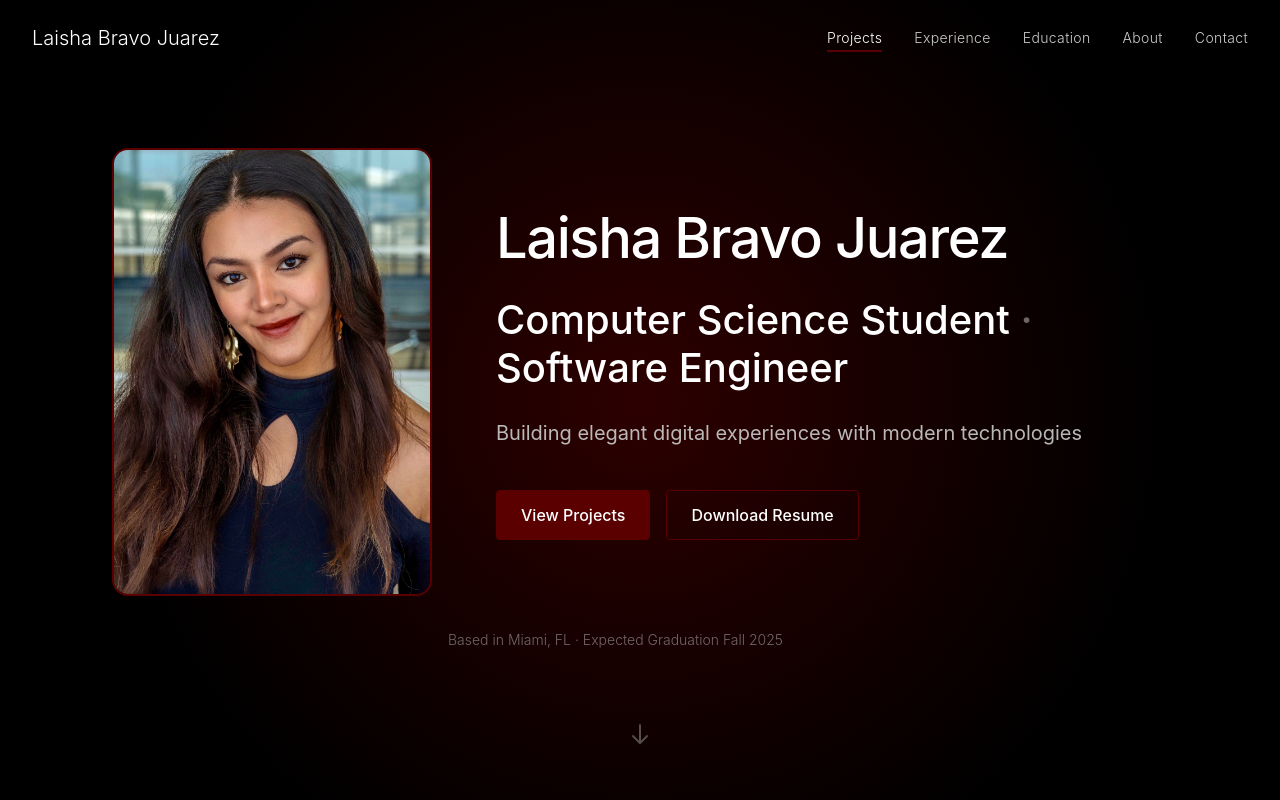
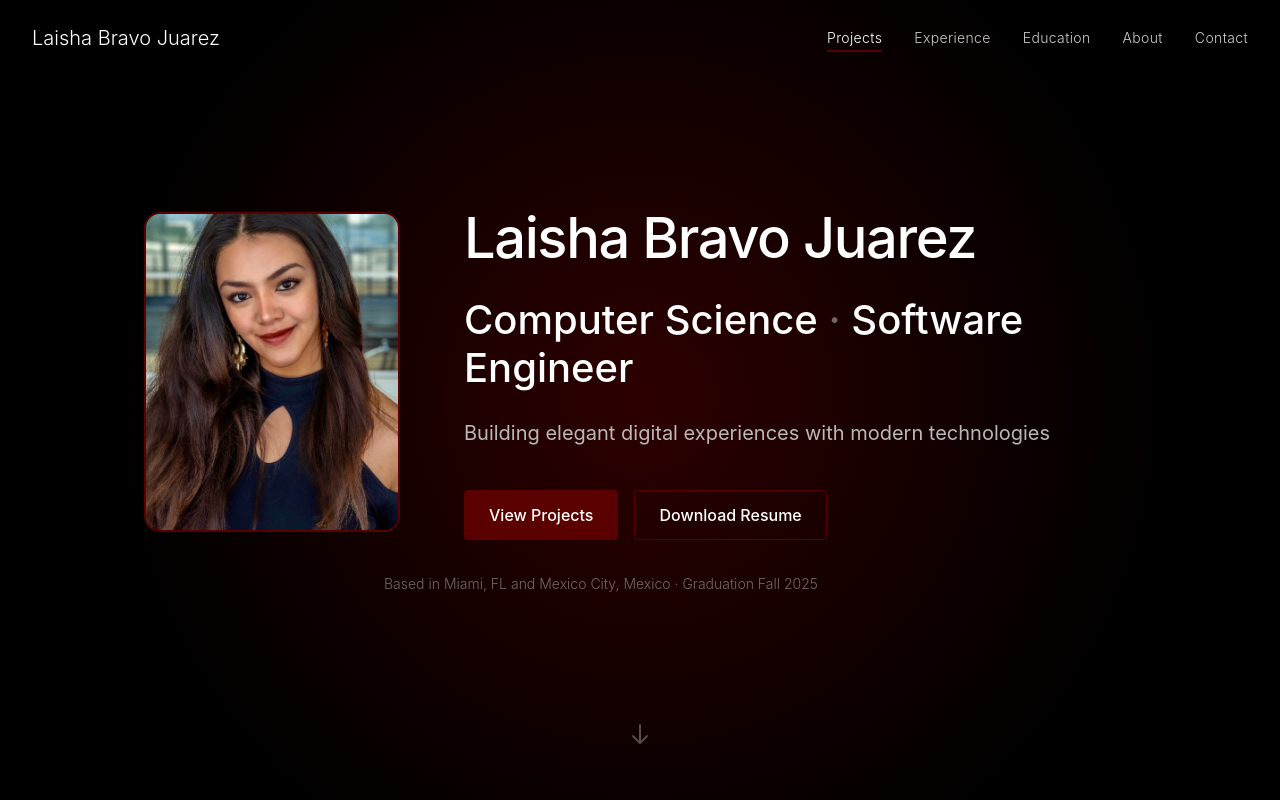
Before and after one commit to Laibrez/laibrez.github.io, a Next.js app: page / in a window 1280 px wide. Shown: the top 800 px of the page. Built offline with nearby package versions, Linux system fonts and the light colour scheme.

Commit message:
Refactor HeroSection content and styling
Updated image alt text and adjusted dimensions. Modified subtitle and additional info for clarity.

```diff
--- a/components/HeroSection.tsx
+++ b/components/HeroSection.tsx
@@ -22,8 +22,8 @@ export default function HeroSection() {
             <div className="relative group">
               <img
                 src="/Meprofile.jpg"
-                alt="Laisha Bravo Juarez"
-                className="w-64 h-80 sm:w-72 sm:h-96 lg:w-80 lg:h-[28rem] rounded-2xl object-cover border-2 border-[#5a0000] transition-transform duration-300 group-hover:scale-[1.02]"
+                alt="Laisha Alexandra Bravo Juarez"
+                className="w-48 h-60 sm:w-56 sm:h-72 lg:w-64 lg:h-80 rounded-2xl object-cover border-2 border-[#5a0000] transition-transform duration-300 group-hover:scale-[1.02]"
               />
               {/* Subtle glow effect on hover */}
               <div className="absolute inset-0 rounded-2xl bg-[#5a0000]/0 group-hover:bg-[#5a0000]/5 transition-all duration-300" />
@@ -39,7 +39,7 @@ export default function HeroSection() {
 
             {/* Subtitle - Improved Typography */}
             <h2 className="text-xl sm:text-2xl lg:text-3xl font-light text-[#cccccc] mb-6 leading-relaxed">
-              Computer Science Student <span className="text-white/40">·</span> Software Engineer
+              Computer Science <span className="text-white/40">·</span> Software Engineer
             </h2>
 
             {/* Tagline - More Prominent */}
@@ -66,9 +66,9 @@ export default function HeroSection() {
         </div>
 
         {/* Additional Info - Optional Accent */}
-        <div className="text-center lg:text-left lg:pl-96 mt-8">
+        <div className="text-center lg:text-left lg:pl-80 mt-8">
           <p className="text-sm text-[#cccccc]/50 font-light">
-            Based in Miami, FL · Expected Graduation Fall 2025
+            Based in Miami, FL and Mexico City, Mexico · Graduation Fall 2025
           </p>
         </div>
       </div>
```
